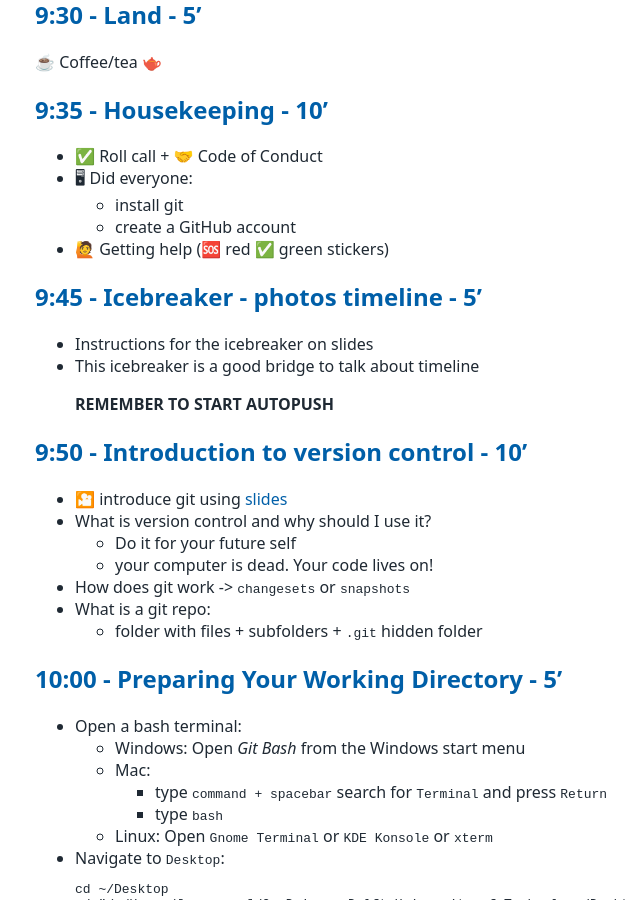
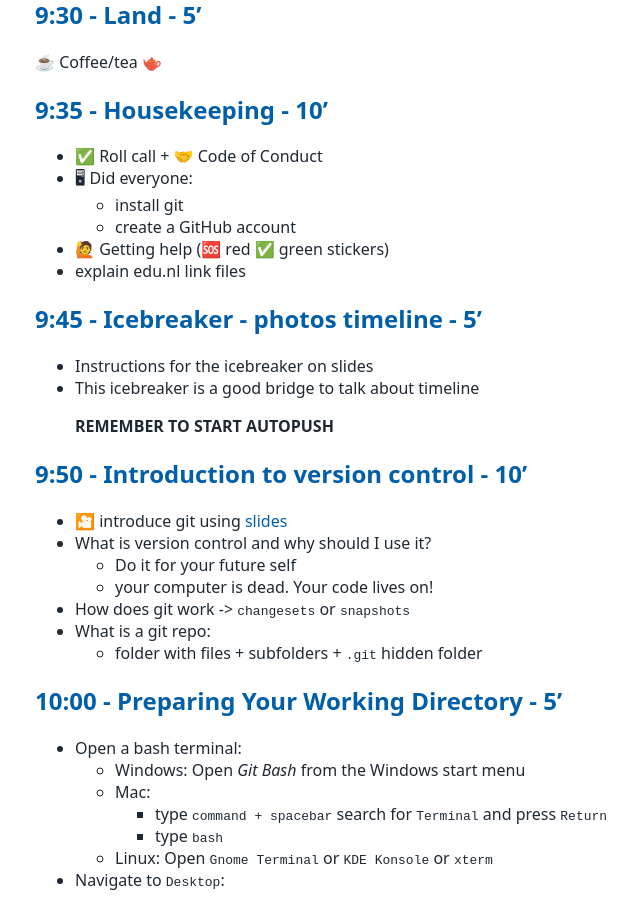
Before and after one commit to tu-delft-library/introduction_to_version_control_with_git, a Jekyll site: the page built from materials_for_trainers/lesson_plan.md, in a window 1280 px wide and 900 px high, scrolled down 431 px. Shown: the whole window, without its empty margins (105-745 px from the left). Built offline with Jekyll 4.4.1, drawn with Linux system fonts in a browser that asks for light colours; our own code applies the rules of GitHub Pages for plain Markdown files.

Commit message:
explain edu link files

```diff
--- a/materials_for_trainers/lesson_plan.md
+++ b/materials_for_trainers/lesson_plan.md
@@ -20,6 +20,7 @@
     - install git
     - create a GitHub account
 - 🙋 Getting help (🆘 red  ✅ green stickers)
+- explain edu.nl link files
 
 ## 9:45 - Icebreaker - photos timeline - 5'
 - Instructions for the icebreaker on slides
```
